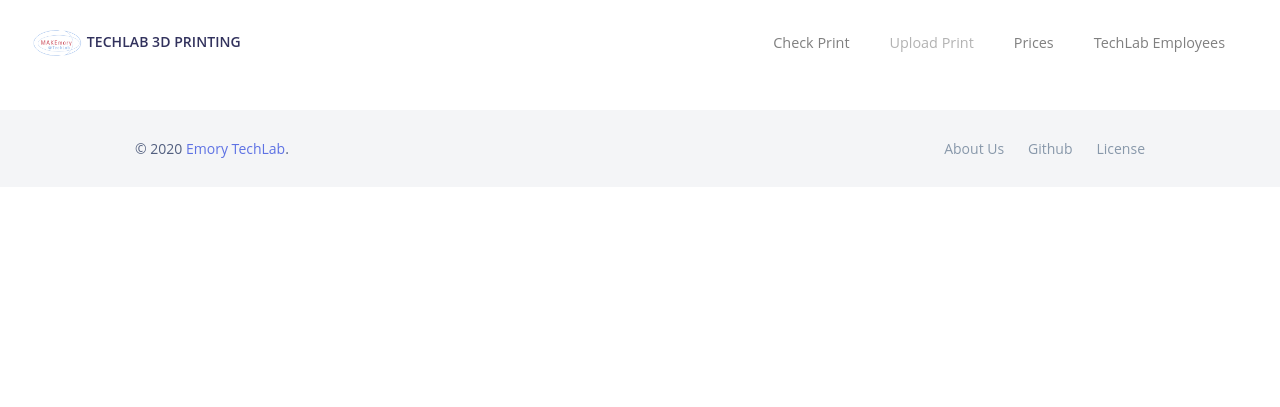
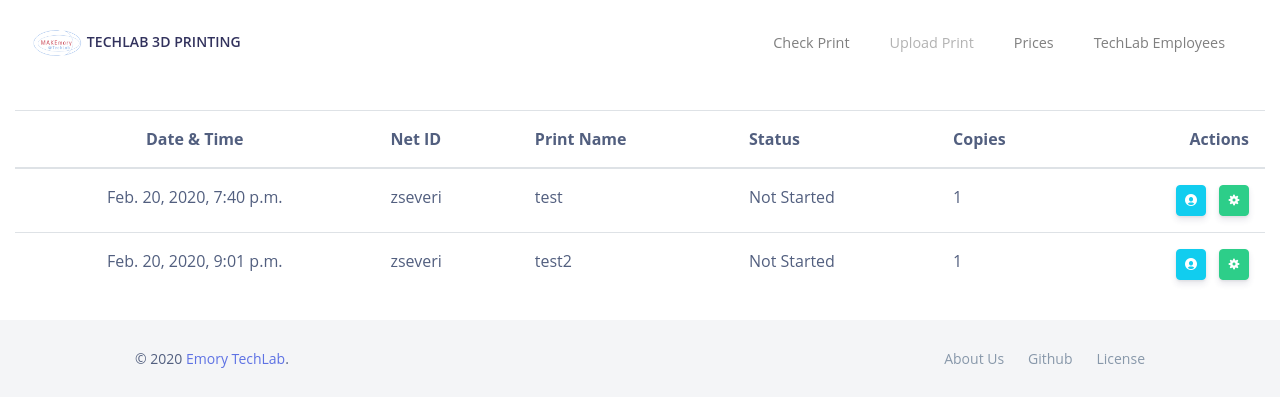
Before and after one commit to zseverino/pyNTakeApp, a Django app: page /employeeIndex/ in a window 1280 px wide. Shown: the top 407 px of the page. Run offline with Django 3.2, Linux system fonts and the light colour scheme; data comes from the database, SQL or seed files in the repository; both versions use the stored data as it was after the commit; some libraries are stand-ins or nearby versions.

Commit message:
Modified employee Index and related files to display queue

```diff
--- a/printList/models.py
+++ b/printList/models.py
@@ -48,7 +48,7 @@ class Print(models.Model):
     email = models.EmailField(null=True, blank=True)
     print_name = models.CharField(max_length=200)
     usage = models.PositiveSmallIntegerField()
-    file = models.FileField(upload_to="testFiles", validators=[FileExtensionValidator(allowed_extensions=['3mf', 'gcode'])])
+    file = models.FileField(upload_to="testFiles/", validators=[FileExtensionValidator(allowed_extensions=['3mf', 'gcode'])])
     copies = models.PositiveSmallIntegerField()
     print_Type = models.ForeignKey(PrintType, on_delete=models.CASCADE)
     color = models.ForeignKey(Color, on_delete=models.CASCADE)
--- a/printList/templates/employeeIndex.html
+++ b/printList/templates/employeeIndex.html
@@ -1,3 +1,5 @@
+
+
 <!DOCTYPE html>
 <html lang="en">
     <meta charset="UTF-8">
@@ -64,6 +66,39 @@
             </div>
         </nav>
 
+        <div class="container-fluid  mt-md-4 mb-md-4">
+            <table class="table">
+                <thead>
+                    <tr>
+                        <th class="text-center">Date & Time</th>
+                        <th>Net ID</th>
+                        <th>Print Name</th>
+                        <th>Status</th>
+                        <th>Copies</th>
+                        <th class="text-right">Actions</th>
+                    </tr>
+                </thead>
+                <tbody>
+                    {% for print in print_list%}
+                    <tr>
+                        <td class="text-center">{{ print.intake_datetime }}</td>
+                        <td>{{ print.net_ID }}</td>
+                        <td>{{ print.print_name }}</td>
+                        <td>{{ print.status }}</td>
+                        <td>{{ print.copies }}</td>
+                        <td class="td-actions text-right">
+                          <button type="button" rel="tooltip" class="btn btn-info btn-icon btn-sm " data-original-title="" title="">
+                            <i class="ni ni-circle-08 pt-1"></i>
+                          </button>
+                          <button type="button" rel="tooltip" class="btn btn-success btn-icon btn-sm " data-original-title="" title="">
+                            <i class="ni ni-settings-gear-65 pt-1"></i>
+                          </button>
+                        </td>
+                    </tr>
+                    {% endfor %}
+                </tbody>
+            </table>
+        </div>
 
         <!-- Core -->
         <script src= {% static 'assets/js/core/jquery.min.js' %} ></script>
--- a/printList/urls.py
+++ b/printList/urls.py
@@ -7,5 +7,5 @@ urlpatterns = [
     path('printCheck/', views.printCheck, name='printCheck'),
     path('printUpload/', views.printUpload, name='printUpload'),
     path('printPrices/', views.printPrices, name='printPrices'),
-    path('employeeIndex/', views.employeeIndex, name='employeeIndex')
+    path('employeeIndex/', views.employeeIndex.as_view(), name='employeeIndex')
 ]
--- a/printList/views.py
+++ b/printList/views.py
@@ -1,6 +1,7 @@
 from django.shortcuts import render
 from django.template import loader
 from django.http import HttpResponse
+from django.views import generic
 
 from printList.models import Print, Printer, PrintType, Purpose, Color, Association, Resolution, Infill, Status
 
@@ -21,7 +22,10 @@ def printUpload(request):
     template = loader.get_template('../templates/printUpload.html')
     return HttpResponse(template.render())
 
-def employeeIndex(request):
-    num_Prints = Print.objects.all().count()
+def login(request):
+    template = loader.get_template('../templates/registration/login.html')
+    return HttpResponse(template.render())
 
-    return render(request, 'employeeIndex.html')
+class employeeIndex(generic.ListView):
+    model = Print
+    template_name = 'employeeIndex.html'
```
Also changed, not shown: db.sqlite3.
